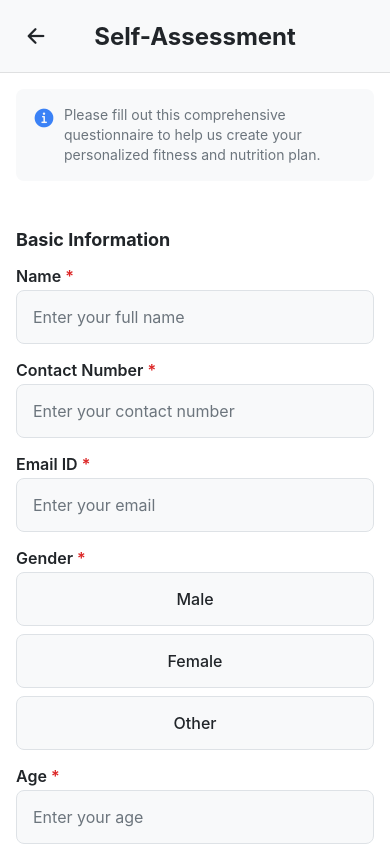
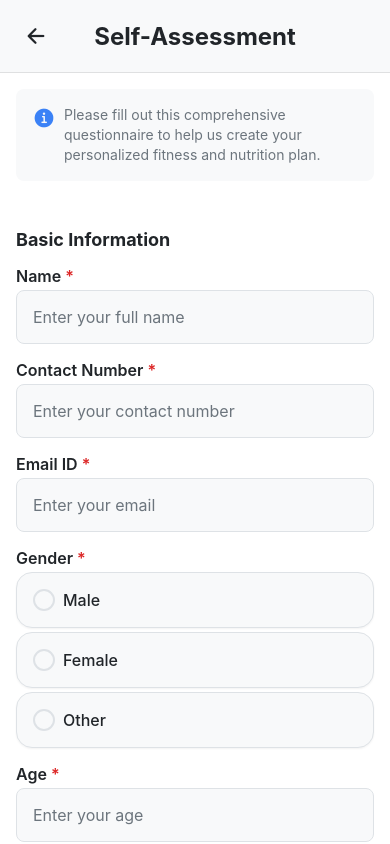
Before and after one commit to sudipgh1991/AI-Fitness-Coach, a React Native app in the folder frontend/: screen /SelfAssessment in a window 390 px wide. Built offline with nearby package versions, Linux system fonts and the light colour scheme; what react-native-worklets would draw is missing.

Commit message:
Update the name of the app

```diff
--- a/frontend/App.tsx
+++ b/frontend/App.tsx
@@ -1,7 +1,8 @@
-import React, { useState, useEffect, useCallback } from 'react';
+import React, { useState, useEffect } from 'react';
 import { StatusBar } from 'expo-status-bar';
-import { View } from 'react-native';
+import { View, ActivityIndicator } from 'react-native';
 import { GestureHandlerRootView } from 'react-native-gesture-handler';
+import { SafeAreaProvider } from 'react-native-safe-area-context';
 import * as SplashScreen from 'expo-splash-screen';
 import * as Font from 'expo-font';
 import { Ionicons } from '@expo/vector-icons';
@@ -9,43 +10,44 @@ import { ThemeProvider } from './contexts/ThemeContext';
 import { AuthProvider } from './contexts/AuthContext';
 import AppNavigator from './navigation/AppNavigator';
 
-// Keep the splash screen visible while we fetch resources
-SplashScreen.preventAutoHideAsync();
-
 export default function App() {
   const [appIsReady, setAppIsReady] = useState(false);
 
   useEffect(() => {
     async function prepare() {
       try {
+        // Prevent splash from auto-hiding
+        await SplashScreen.preventAutoHideAsync();
+        console.log('App: Loading fonts...');
+
         // Pre-load fonts
         await Font.loadAsync({
           ...Ionicons.font,
         });
+
+        console.log('App: Fonts loaded');
       } catch (e) {
-        console.warn(e);
+        console.warn('App: Error:', e);
       } finally {
-        // Tell the application to render
         setAppIsReady(true);
+        // Hide splash screen
+        setTimeout(async () => {
+          await SplashScreen.hideAsync();
+          console.log('App: Splash hidden');
+        }, 100);
       }
     }
 
     prepare();
   }, []);
 
-  const onLayoutRootView = useCallback(async () => {
-    if (appIsReady) {
-      // This tells the splash screen to hide immediately
-      await SplashScreen.hideAsync();
-    }
-  }, [appIsReady]);
-
   if (!appIsReady) {
     return null;
   }
 
   return (
-    <GestureHandlerRootView style={{ flex: 1 }} onLayout={onLayoutRootView}>
+    <SafeAreaProvider>
+      <GestureHandlerRootView style={{ flex: 1 }}>
         <ThemeProvider>
           <AuthProvider>
             <StatusBar style="auto" />
@@ -53,5 +55,6 @@ export default function App() {
           </AuthProvider>
         </ThemeProvider>
       </GestureHandlerRootView>
+    </SafeAreaProvider>
   );
 }
--- a/frontend/app.json
+++ b/frontend/app.json
@@ -1,6 +1,6 @@
 {
   "expo": {
-    "name": "AI Coach",
+    "name": "Fitzen",
     "slug": "ai-coach-app",
     "version": "1.0.0",
     "orientation": "portrait",
--- a/frontend/navigation/AppNavigator.tsx
+++ b/frontend/navigation/AppNavigator.tsx
@@ -1,4 +1,5 @@
 import React, { useState, useEffect } from 'react';
+import { View, ActivityIndicator } from 'react-native';
 import { NavigationContainer } from '@react-navigation/native';
 import { createNativeStackNavigator } from '@react-navigation/native-stack';
 import AsyncStorage from '@react-native-async-storage/async-storage';
@@ -32,6 +33,8 @@ export default function AppNavigator() {
       setIsCheckingOnboarding(true);
       try {
         const completed = await AsyncStorage.getItem('hasCompletedOnboarding');
+        console.log('Onboarding status:', completed);
+        console.log('Is authenticated:', isAuthenticated);
         setHasCompletedOnboarding(completed === 'true');
       } catch (error) {
         console.error('Error checking onboarding status:', error);
@@ -44,8 +47,15 @@ export default function AppNavigator() {
     checkOnboarding();
   }, [isAuthenticated]); // Re-check when auth changes
 
-  if (isLoading || isCheckingOnboarding) {
-    return null; // Or a loading screen
+  console.log('AppNavigator render - Loading:', isLoading, 'Checking:', isCheckingOnboarding, 'Onboarding:', hasCompletedOnboarding, 'Auth:', isAuthenticated);
+
+  if (isLoading || isCheckingOnboarding || hasCompletedOnboarding === null) {
+    console.log('AppNavigator: Showing loading screen');
+    return (
+      <View style={{ flex: 1, justifyContent: 'center', alignItems: 'center', backgroundColor: '#FFFFFF' }}>
+        <ActivityIndicator size="large" color="#DC2626" />
+      </View>
+    );
   }
 
   // Determine which screen set to show
@@ -55,11 +65,15 @@ export default function AppNavigator() {
     return 'main';
   };
 
+  const navigationKey = getNavigationKey();
+  console.log('Navigation key:', navigationKey);
+
   return (
     <NavigationContainer>
       <Stack.Navigator
-        key={getNavigationKey()}
+        key={navigationKey}
         screenOptions={{ headerShown: false }}
+        initialRouteName={!hasCompletedOnboarding ? "Onboarding" : !isAuthenticated ? "Login" : "Main"}
       >
         {!hasCompletedOnboarding ? (
           // Show onboarding first (before login)
--- a/frontend/package.json
+++ b/frontend/package.json
@@ -41,7 +41,7 @@
     "@babel/core": "^7.25.2",
     "@types/react": "~19.1.10",
     "babel-preset-expo": "^54.0.9",
-    "react-native-worklets": "^0.5.2",
+    "react-native-worklets": "0.5.1",
     "typescript": "^5.3.3"
   },
   "private": true
--- a/frontend/screens/CoachSelectionScreen.tsx
+++ b/frontend/screens/CoachSelectionScreen.tsx
@@ -120,7 +120,7 @@ export default function CoachSelectionScreen({ navigation }: any) {
                   { color: selectedGender === 'male' ? '#FFF' : colors.text },
                 ]}
               >
-                Male Coach
+                Sam
               </Text>
               {selectedGender === 'male' && (
                 <View style={styles.checkMark}>
@@ -149,7 +149,7 @@ export default function CoachSelectionScreen({ navigation }: any) {
                   { color: selectedGender === 'female' ? '#FFF' : colors.text },
                 ]}
               >
-                Female Coach
+                Tashi
               </Text>
               {selectedGender === 'female' && (
                 <View style={styles.checkMark}>
--- a/frontend/screens/LoginScreen.tsx
+++ b/frontend/screens/LoginScreen.tsx
@@ -99,7 +99,7 @@ export default function LoginScreen({ navigation }: any) {
         <ScrollView contentContainerStyle={styles.scrollContent} showsVerticalScrollIndicator={false}>
           <View style={styles.header}>
             <Ionicons name="fitness" size={64} color={colors.primary} />
-            <Text style={[styles.title, { color: colors.text }]}>AI Coach</Text>
+            <Text style={[styles.title, { color: colors.text }]}>Fitzen</Text>
             <Text style={[styles.subtitle, { color: colors.textSecondary }]}>
               Your Personal Fitness Assistant
             </Text>
--- a/frontend/screens/SelfAssessmentScreen.tsx
+++ b/frontend/screens/SelfAssessmentScreen.tsx
@@ -146,44 +146,67 @@ export default function SelfAssessmentScreen({ navigation }: any) {
     options: string[],
     field: string,
     required: boolean = false
-  ) => (
+  ) => {
+    const isSelected = (option: string) => formData[field as keyof typeof formData] === option;
+
+    return (
       <View style={styles.formGroup}>
         <Text style={[styles.label, { color: colors.text }]}>
           {label}
           {required && <Text style={styles.required}> *</Text>}
         </Text>
         <View style={styles.radioGroup}>
-        {options.map((option) => (
+          {options.map((option) => {
+            const selected = isSelected(option);
+            return (
               <TouchableOpacity
                 key={option}
                 style={[
                   styles.radioButton,
                   {
-                backgroundColor: formData[field as keyof typeof formData] === option ? colors.primary : colors.card,
-                borderColor: errors[field] ? colors.error : colors.border,
+                    backgroundColor: colors.card,
+                    borderColor: selected ? colors.primary : (errors[field] ? colors.error : colors.border),
+                    borderWidth: selected ? 2 : 1,
                   },
                 ]}
                 onPress={() => {
                   setFormData({ ...formData, [field]: option });
                   if (errors[field]) setErrors({ ...errors, [field]: '' });
                 }}
+                activeOpacity={0.7}
               >
+                <View style={styles.radioContent}>
+                  <View style={[
+                    styles.radioCircle,
+                    { borderColor: selected ? colors.primary : colors.border }
+                  ]}>
+                    {selected && (
+                      <View style={[styles.radioCircleInner, { backgroundColor: colors.primary }]} />
+                    )}
+                  </View>
                   <Text
                     style={[
                       styles.radioText,
                       {
-                  color: formData[field as keyof typeof formData] === option ? '#FFFFFF' : colors.text,
+                        color: selected ? colors.primary : colors.text,
+                        fontWeight: selected ? '600' : '500',
                       },
                     ]}
                   >
                     {option}
                   </Text>
+                  {selected && (
+                    <Ionicons name="checkmark-circle" size={20} color={colors.primary} style={styles.checkmark} />
+                  )}
+                </View>
               </TouchableOpacity>
-        ))}
+            );
+          })}
         </View>
         {errors[field] && <Text style={[styles.errorText, { color: colors.error }]}>{errors[field]}</Text>}
       </View>
     );
+  };
 
   const renderYesNoSwitch = (
     label: string,
@@ -401,17 +424,41 @@ const styles = StyleSheet.create({
     marginTop: Spacing.xs,
   },
   radioGroup: {
+    gap: Spacing.xs,
+  },
+  radioButton: {
+    borderRadius: BorderRadius.lg,
+    padding: Spacing.md,
+    shadowColor: '#000',
+    shadowOffset: { width: 0, height: 1 },
+    shadowOpacity: 0.05,
+    shadowRadius: 2,
+    elevation: 1,
+  },
+  radioContent: {
+    flexDirection: 'row',
+    alignItems: 'center',
     gap: Spacing.sm,
   },
-  radioButton: {
-    borderWidth: 1,
-    borderRadius: BorderRadius.md,
-    padding: Spacing.md,
+  radioCircle: {
+    width: 22,
+    height: 22,
+    borderRadius: 11,
+    borderWidth: 2,
     alignItems: 'center',
+    justifyContent: 'center',
+  },
+  radioCircleInner: {
+    width: 12,
+    height: 12,
+    borderRadius: 6,
   },
   radioText: {
     fontSize: FontSizes.md,
-    fontWeight: '500',
+    flex: 1,
+  },
+  checkmark: {
+    marginLeft: 'auto',
   },
   switchContainer: {
     flexDirection: 'row',
```
Also changed, not shown: frontend/screens/OnboardingScreen.tsx (+13 -10 lines), 1 other file (tests, documents, lock files or other folders). Lines whose indentation alone changed are shown as unchanged.
